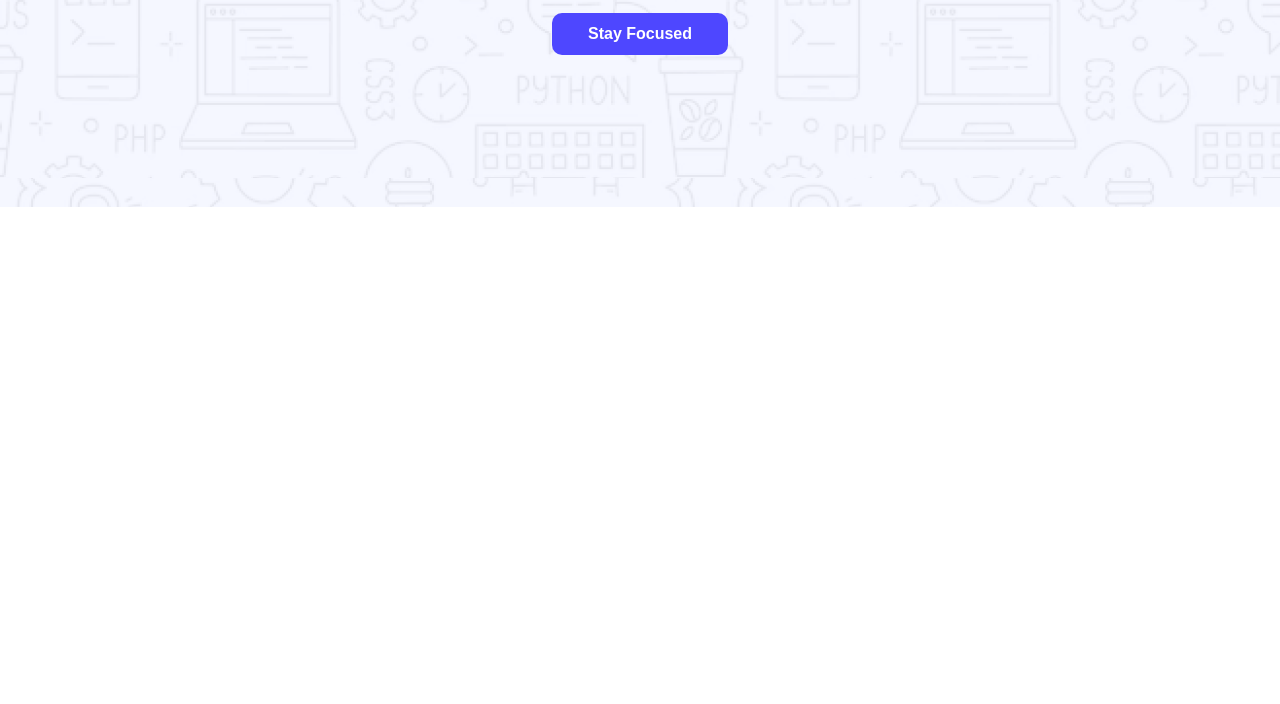
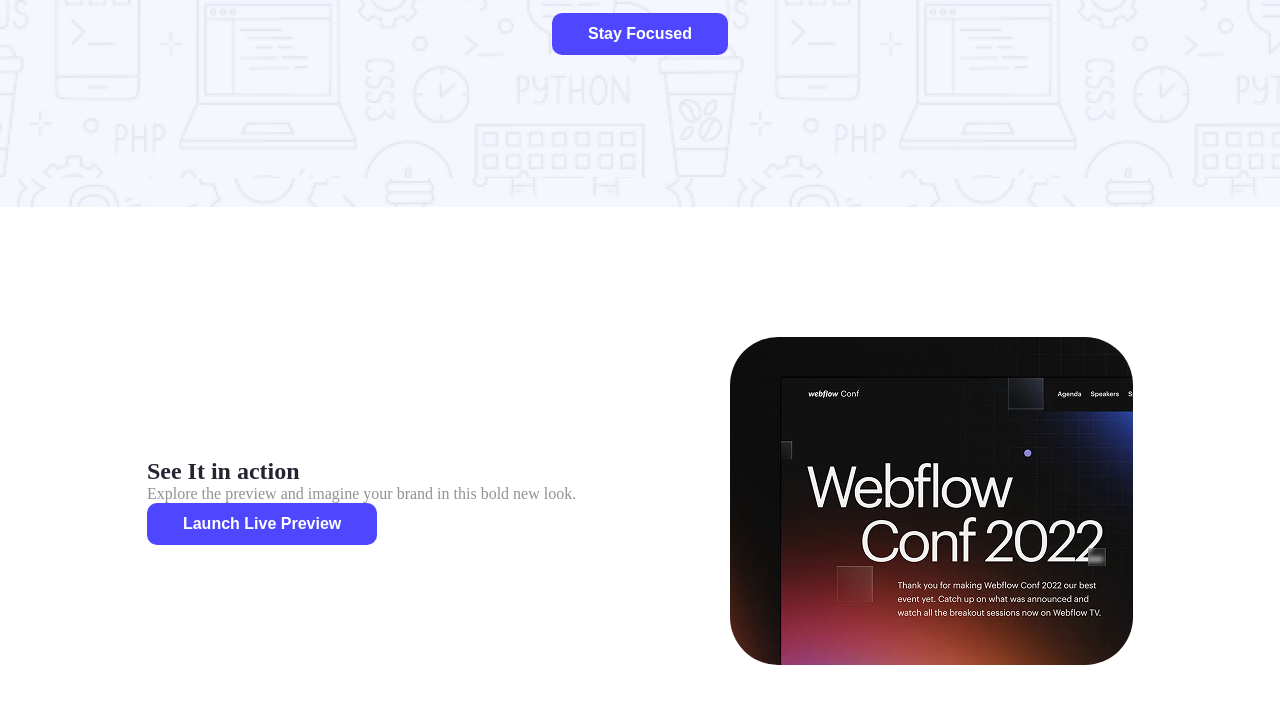
Before and after one commit to rakibhassannayem/a1-webflow-agencies-, a plain HTML site: page index.html in a window 1280 px wide. Shown: the part 474-1178 px from the top of the page. Before the commit the page ends 800 px from the top, so only its background shows below. Drawn offline with Linux system fonts and the light colour scheme.

Commit message:
action-left remaining

```diff
--- a/index.html
+++ b/index.html
@@ -20,7 +20,14 @@
     </div>
   </header>
   <main>
-
+    <section class="action">
+      <div class="action-left">
+        <h2 class="text-primary">See It in action</h2>
+        <p class="text-secondary">Explore the preview and imagine your brand in this bold new look.</p>
+        <button class="btn-primary">Launch Live Preview</button>
+      </div>
+      <img src="images/wc-mini.png" alt="">
+    </section>
   </main>
   <footer>
 
--- a/style.css
+++ b/style.css
@@ -55,3 +55,35 @@ nav h1{
   font-weight: bold;
   text-align: center;
 }
+
+/* main */
+main{
+  max-width: 1140px;
+  margin: 0 auto;
+  margin-top: 130px;
+  margin-bottom: 130px;
+}
+
+/* action */
+.action{
+  display: flex;
+  align-items: center;
+  justify-content: space-around;
+}
+.left{
+  display: flex;
+  flex-direction: column;
+  align-items: center;
+}
+.left h1{
+  font-size: 42px;
+  font-weight: bold;
+  margin-bottom: 23px;
+}
+.left p{
+  font-size: 24px;
+  text-align: center;
+}
+.action img{
+  border-radius: 48px;
+}
```
